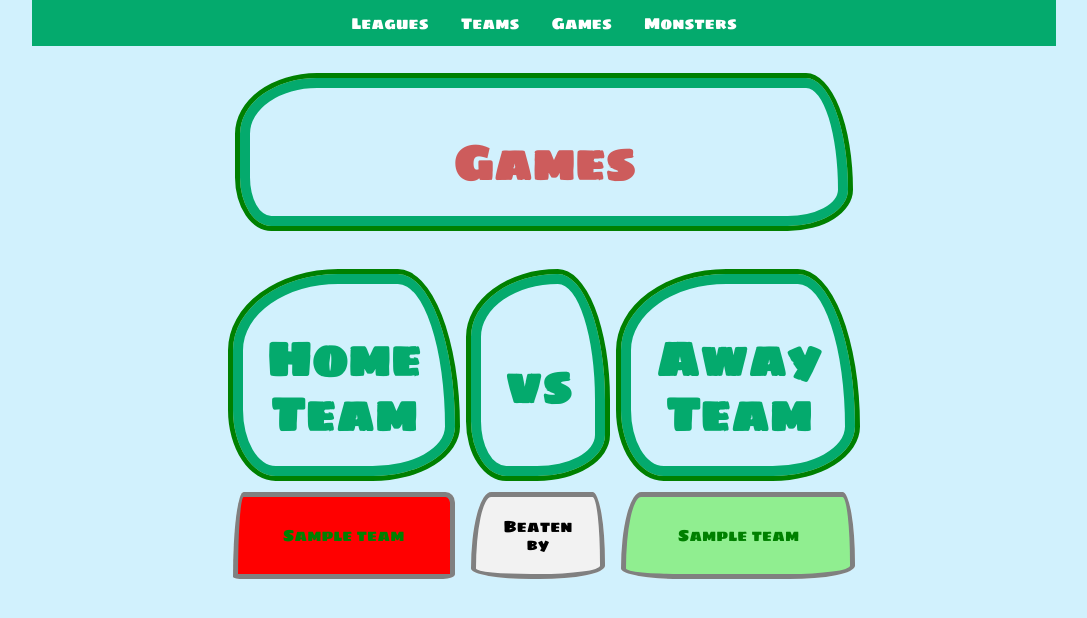
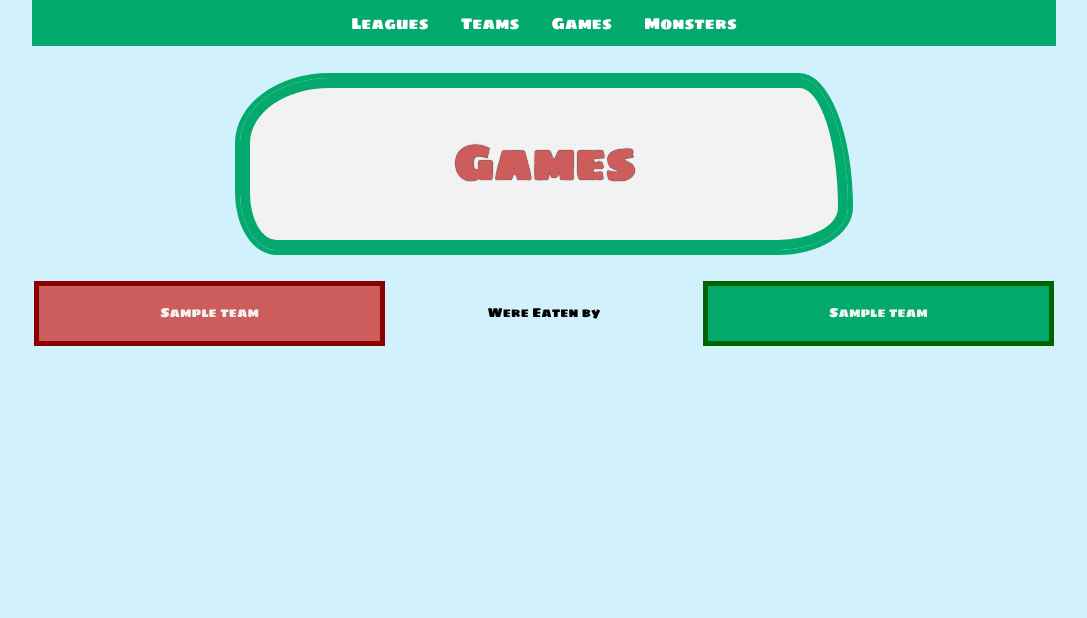
Before and after one commit to itsjustdel/CodeClan-W4-Project, a Flask app: page /teams/1/games/ in a window 1280 px wide. Shown: the top 618 px of the page, without its empty margins (96-1183 px from the left). Run offline with Flask 2, Linux system fonts and the light colour scheme; a database or web service that is not in the repository returns one stand-in record (values such as "Sample title"); lists and menus that the app fills with data are empty; some libraries are stand-ins or nearby versions.

Commit message:
css tidying

```diff
--- a/static/css/main.css
+++ b/static/css/main.css
@@ -1,12 +1,14 @@
+:root
+{
+  --mid_green: #04AA6D;
+}
 html
 {
   background:	#d1f1fd;
   font-family: 'Sigmar One', cursive;
 }
 
-
 a{
-   /* color:indianred; */
    text-decoration: none;
 }
 h2{
@@ -29,7 +31,7 @@ html
   margin: 0;
   padding: 0;
   overflow: hidden;
-    background-color: #04AA6D;
+  background-color: var(--mid_green);
   margin-left: 10%;
   margin-right: 10%;
 }
@@ -51,7 +53,7 @@ html
 }
 
 .nav_bar_.active {
-    background-color: #04AA6D;
+  background-color: var(--mid_green);
 }
 
 footer{
@@ -62,8 +64,8 @@ footer{
 
 }
 footer a{
-  color: seagreen;
-  line-height:1.15; padding: 20px; border: 5px solid seagreen; ;height: 100%;font-size: 100%;
+  color: var(--mid_green);
+  line-height:1.15; padding: 20px; border: 5px solid var(--mid_green); ;height: 100%;font-size: 100%;
   border-top-left-radius: 48px 40px;
   border-top-right-radius: 23px 30px;
   border-bottom-left-radius: 10px 19px;
@@ -83,10 +85,8 @@ footer a{
     font-size: 100px;
     text-align: center;
     justify-content: center;
-    /* opacity: 0; */
-    /* animation: 0.5s ease 0s normal forwards fadein ; */
-    color: #04AA6D;
-    text-shadow: #000 0px 0px 2px;
+    color: orange;
+    text-shadow:black 0px 0px 5px;
 }
 
 .edit_container{
@@ -112,7 +112,7 @@ footer a{
 
 #edit_accept
 {
-  background-color: seagreen;
+  background-color:var(--mid_green)
 }
 #edit_delete
 {
@@ -132,7 +132,7 @@ footer a{
 {
   display: flex;
   justify-content: center;
-  background-color: seagreen;
+  background-color: var(--mid_green)
 }
 .centred_container
 {
@@ -161,7 +161,7 @@ footer a{
   justify-content: center;
   opacity: 0;
   animation: 1s ease 3s normal forwards fadein ;
-  color: #FFC07C;
+  color: orange;
   text-shadow: #000 0px 0px 2px;
 }
 
--- a/static/css/table.css
+++ b/static/css/table.css
@@ -1,78 +1,95 @@
+:root
+{
+  --mid_green: #04AA6D;
+}
 
-.table {
+.table
+{
   font-family: 'Sigmar One', cursive;
-    /* border-collapse: collapse; */
   width: 50%;
   margin:auto;
   justify-content: center;
   padding-top:1em;
   border-spacing: 1em;
+}
+
+.table_games
+{
+  font-family: 'Sigmar One', cursive;
+  width: 80%;
+  margin:auto;
+  justify-content: center;
+  padding-top:1em;
+  font-size: small;
 
 }
-  .table tr th a{
+.table tr th a
+{
   color: indianred;
+  text-shadow:black 0px 0px 1px;
 }
+
+@keyframes pulsate {
+  50%{ stroke-width:5px }
+}
+
 .table tr td a
 {
-    color: green;
+  color: var(--mid_green);
 }
 
 .table tfoot tr td a
 {
-    color: hotpink;
+  color: black;
 }
 .table th{
 
   font-size: 3em;
   padding: .5em;
   padding-top: 1em;
-
+  padding-bottom: 1em;
   text-align: center;
-    /* background-color: lightblue; */
   color: #04AA6D;
-    border: 5px solid #04AA6D;
-    /* border-radius: 10px; */
+  border: 5px solid var(--mid_green);
   border-width: 10px;
   border-top-left-radius: 138px 100px;
   border-top-right-radius: 75px 200px;
   border-bottom-left-radius: 56px 87px;
   border-bottom-right-radius: 108px 65px;
-    outline: 5px solid green;
+  outline: 5px solid var(--mid_green)
 }
 
 .table_body
 {
   font-size: 1em;
-    border: 5px solid grey;
-    padding: 20px;
+  border: 1px solid grey;
+  padding: 10px;
   text-align: center;
   border-width: 5px;
-    border-top-left-radius: 37px 140px;
-    border-top-right-radius: 23px 130px;
-    border-bottom-left-radius: 110px 19px;
-    border-bottom-right-radius: 120px 24px;
+  border: none;
 }
 
 .table tr:nth-child(even){
-     background-color: #f2f2f2;
+
 
 }
 .table tr:nth-child(odd){
+  background-color: #f2f2f2;
 }
 
-  .table tr:hover {
-    background-color: #ddd;
+footer a:hover {
+   background-color:coral;
 }
 
 
 .table_foot
 {
-    border: 5px solid green;
+  border: 5px solid var(--mid_green);
   padding: 20px;
   text-align: center;
   border-width: 5px;
   text-align: center;
-    background-color: #04AA6D;
+  background-color: var(--mid_green);
   color: white;
 
   border-top-left-radius: 50px 60px;
@@ -100,32 +117,22 @@
   height: 0%;
   font-size: 0%;
   text-align: center;
-    animation: .5s ease 0s normal forwards cell_open ;
-
-
-    /* border: 5px solid grey; */
-    /* padding: 20px; */
-    /* text-align: center; */
-    /* border-width: 5px; */
-
+  animation: .5s ease 0s normal forwards cell_open;
 }
 
-  @keyframes cell_open{
+@keyframes cell_open
+{
   0%
   {
 
   }
   66%
   {
-      /* line-height:0; padding: 0px;border: 0px solid #ddd;height: 0%;font-size: 0%;*/
+
   }
   100%
   {
-      line-height:1.15; padding: 20px; border: 5px solid grey; ;height: 100%;font-size: 100%;
-      border-top-left-radius: 37px 140px;
-      border-top-right-radius: 23px 130px;
-      border-bottom-left-radius: 110px 19px;
-      border-bottom-right-radius: 120px 24px;
+    line-height:1.15; padding: 20px; border: 5px dashed black; ;height: 100%;font-size: 100%;
 
   }
 }
@@ -138,45 +145,34 @@ input {
   color: black;
 
 }
-textarea:focus, input:focus{
+textarea:focus, input:focus
+{
   outline: none;
 }
 
-.table_winner{
-
-   background-color:lightgreen;
+.table_winner
+{
+   background-color:var(--mid_green);
   font-size: 1em;
-  border: 5px solid grey;
+  border: solid 5px darkgreen;
   padding: 20px;
   text-align: center;
-  border-width: 5px;
-  border-top-left-radius: 37px 140px;
-  border-top-right-radius: 23px 130px;
-  border-bottom-left-radius: 110px 19px;
-  border-bottom-right-radius: 120px 24px;
-  /* display: block; */
-  /* background-color:green; */
+}
+.table_winner a{
+  color: #f2f2f2;
 }
 .table_loser{
-  background-color:red;
+  background-color:indianred;
   font-size: 1em;
-  border: 5px solid grey;
+  border: solid 5px darkred;
   padding: 20px;
   text-align: center;
-  border-width: 5px;
-  border-top-left-radius: 50px 400px;
-  border-top-right-radius: 45px 50px;
-  border-bottom-left-radius: 50px 10px;
-  border-bottom-right-radius: 56px 24px;
-
 }
 
+.table_loser a {
+  color: #f2f2f2;
+}
 .vs
-{
-  /* font-size: 1em;
-    background-color: none !important;
-  border:none; */
-  padding: 20px;
+{  padding: 20px;
   text-align: center;
-
 }
--- a/static/css/team.css
+++ b/static/css/team.css
@@ -1,44 +1,45 @@
-
+:root
+{
+  --mid_green: #04AA6D;
+}
 .monster_title
 {
-    /* display: block; */
-    background-color: seagreen;
+    background-color: mid;
     text-align: center;
     font-size: 2em;
+}
+#card_title_text{
+    color: black
 }
 .monster_card
 {
     display: flex;
     flex-direction: column;
     flex-wrap: wrap;
-    /* border-radius: 10px;
-    box-shadow: 0 4px 8px 0 rgba(0, 0, 0, 0.2); */
     background-color: white;
-    /* margin-left: 30px;
-    margin-right: 30px;
-    margin-top: 30px;
-    margin-bottom: 30px; */
     margin: auto;
-
 }
 
-.card{
+.card
+{
     display: flex;
     flex-direction: column;
+
 }
 
 #monster_table{
     display: flex;
+    column-gap: 15px;
 }
 
 .card_title{
-    width: 95%;
+    width: 100%;
     margin: auto;
     justify-content: center;
     padding-top: 12px;
     padding-bottom: 12px;
     text-align: center;
-    background-color: #04AA6D;
+    background-color: var(--mid_green);
     color: white;
   }
 
--- a/templates/games/index.html
+++ b/templates/games/index.html
@@ -5,17 +5,17 @@
     <th><a href="/games">Games</a></th>
   </tr>
 </table>
-<table class="table">
+<table class="table_games">
 
   {% for game in games %}
   <tr>
     {% if game.home_team.name == game.winning_team.name %}
     <td class="table_winner"><a href="/teams/{{game.home_team.id}}">{{ game.home_team.name }}</a></td>
-    <td class="table_body">Beat</td>
+    <td class="table_body">Ate</td>
     <td class="table_loser"><a  href="/teams/{{game.away_team.id}}">{{game.away_team.name}}</a></td>
     {% else %}
     <td class="table_loser" ><a href="/teams/{{game.home_team.id}}">{{ game.home_team.name }}</a></td>
-    <td class="table_body">Beaten by</td>
+    <td class="table_body">Were Eaten by</td>
     <td class="table_winner"><a  href="/teams/{{game.away_team.id}}">{{game.away_team.name}}</a></td>
     {% endif %}
 
--- a/templates/games/show.html
+++ b/templates/games/show.html
@@ -5,21 +5,16 @@
     <th><a href="/games">Games</a></th>
   </tr>
 </table>
-<table class="table">
-  <tr>
-    <th>Home Team</th>
-    <th class="vs">vs</th>
-    <th>Away Team</th>
-  </tr>
+<table class="table_games">
   {% for game in games %}
   <tr>
     {% if game.home_team.name == game.winning_team.name %}
     <td class="table_winner"><a href="/teams/{{game.home_team.id}}">{{ game.home_team.name }}</a></td>
-    <td class="table_body">Beat</td>
+    <td class="table_body">Ate</td>
     <td class="table_loser"><a  href="/teams/{{game.away_team.id}}">{{game.away_team.name}}</a></td>
     {% else %}
     <td class="table_loser" ><a href="/teams/{{game.home_team.id}}">{{ game.home_team.name }}</a></td>
-    <td class="table_body">Beaten by</td>
+    <td class="table_body">Were Eaten by</td>
     <td class="table_winner"><a  href="/teams/{{game.away_team.id}}">{{game.away_team.name}}</a></td>
     {% endif %}
 
--- a/templates/leagues/index.html
+++ b/templates/leagues/index.html
@@ -6,6 +6,7 @@
   <tr>
     <th><a href="/leagues">Leagues</a></th>
   </tr>
+  <tr><td class="table_empty"><br/></td></tr>
   {% for league in leagues %}
   <tr>
     <td class="table_body"><a href="/leagues/{{league.id}}">{{ league.name }}</td>
--- a/templates/leagues/show.html
+++ b/templates/leagues/show.html
@@ -4,8 +4,8 @@
 <h2> <a href="/leagues/{{league.id}}">{{league.name}}</a> </h2>
     <table class="table">
         <tr>
-            <th>Team</th>
-            <th>Wins</th>
+            <td class="table_body">Team</td>
+            <td class="table_body"> Wins</td>
           </tr>
         {% for team_and_win in teams_and_wins %}
             <tr>
@@ -17,7 +17,7 @@
 
         <tfoot>
           <tr>
-            <td class="table_foot"><a href="/leagues/{{league.id}}/new">Add New Team</a></td>
+            <td class="table_body"><a href="/leagues/{{league.id}}/new">Add New Team</a></td>
           </tr>
         </tfoot>
       </table>
--- a/templates/monsters/index.html
+++ b/templates/monsters/index.html
@@ -5,6 +5,7 @@
   <tr>
       <th><a href="/monsters">Monsters</a></th>
     </tr>
+    <tr><td class="table_empty"><br/></td></tr>
   {% for monster in monsters %}
       <tr>
           <td class="table_body"><a href="/monsters/{{monster.id}}"> {{monster.name}} </a></td>
```
Also changed, not shown: console.py (+31 -14 lines), templates/teams/new.html (+8 -3 lines), templates/teams/show.html (+7 -2 lines). Lines whose indentation alone changed are shown as unchanged.
